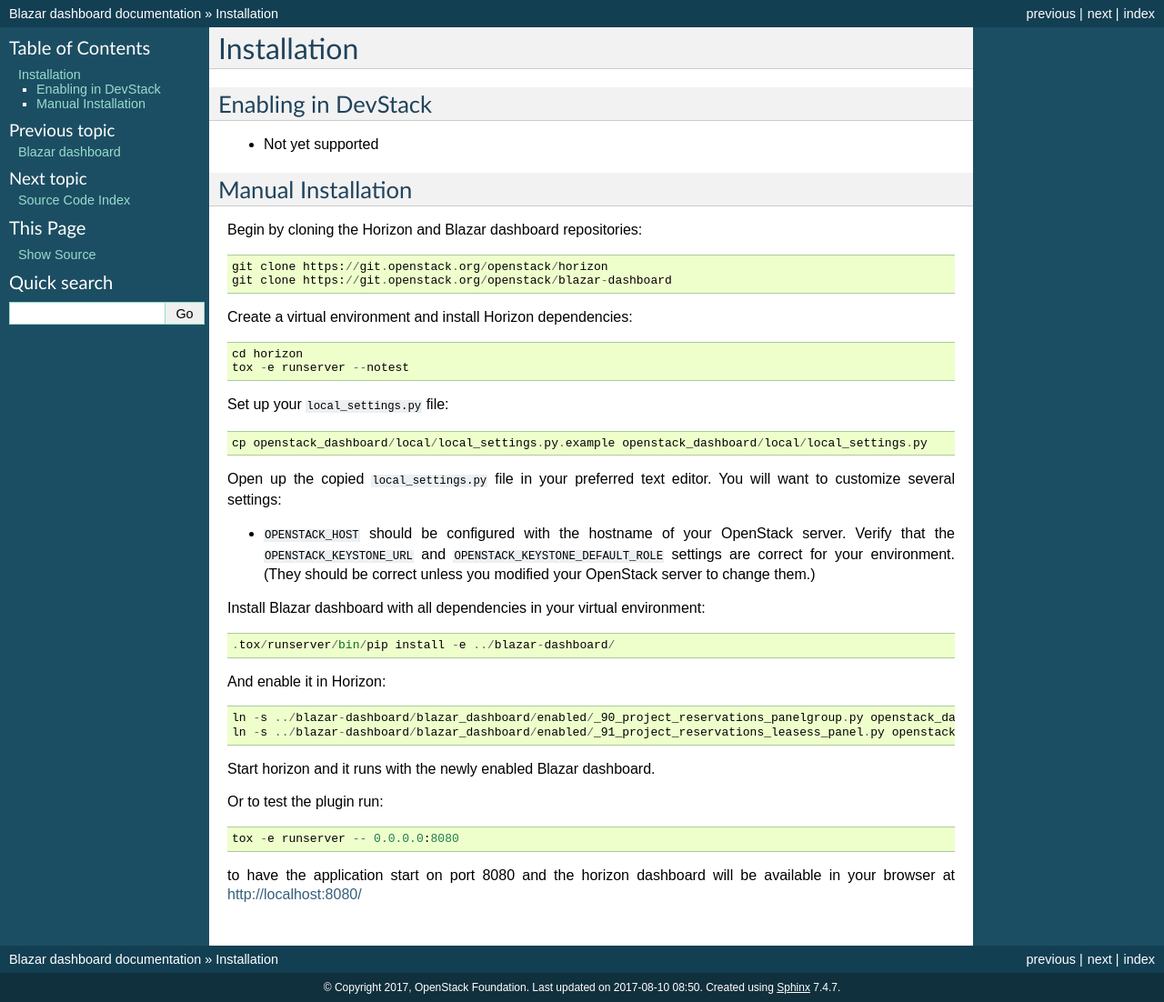
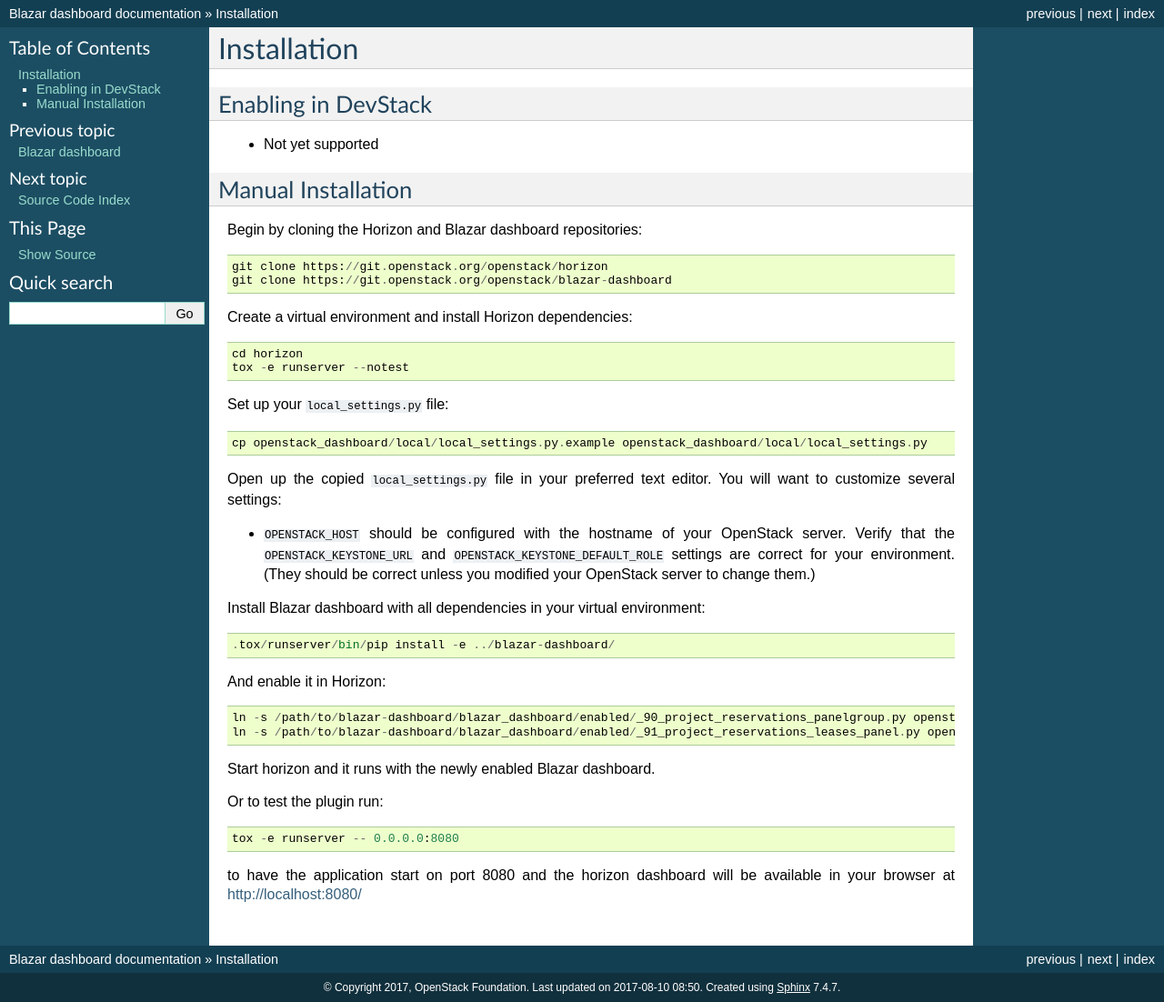
Before and after one commit to openstack/blazar-dashboard, a Sphinx documentation site: the page built from doc/source/install.rst, in a window 1280 px wide. Shown: the whole page at 91% size. Built offline with Sphinx 7.4.7, drawn with Linux system fonts in a browser that asks for light colours; the version number could not be read and is left out.

Commit message:
Fix paths to blazar-dashboard configuration files
Because links are relative to the openstack_dashboard/local/enabled
directory, several parent directories need to be traversed.

Change-Id: I0503e7519becae780c32d8d74a48d046d1419799

```diff
--- a/doc/source/install.rst
+++ b/doc/source/install.rst
@@ -39,8 +39,8 @@
 
 And enable it in Horizon::
 
-    ln -s ../blazar-dashboard/blazar_dashboard/enabled/_90_project_reservations_panelgroup.py openstack_dashboard/local/enabled
-    ln -s ../blazar-dashboard/blazar_dashboard/enabled/_91_project_reservations_leasess_panel.py openstack_dashboard/local/enabled
+    ln -s /path/to/blazar-dashboard/blazar_dashboard/enabled/_90_project_reservations_panelgroup.py openstack_dashboard/local/enabled
+    ln -s /path/to/blazar-dashboard/blazar_dashboard/enabled/_91_project_reservations_leases_panel.py openstack_dashboard/local/enabled
 
 Start horizon and it runs with the newly enabled Blazar dashboard.
 
```
